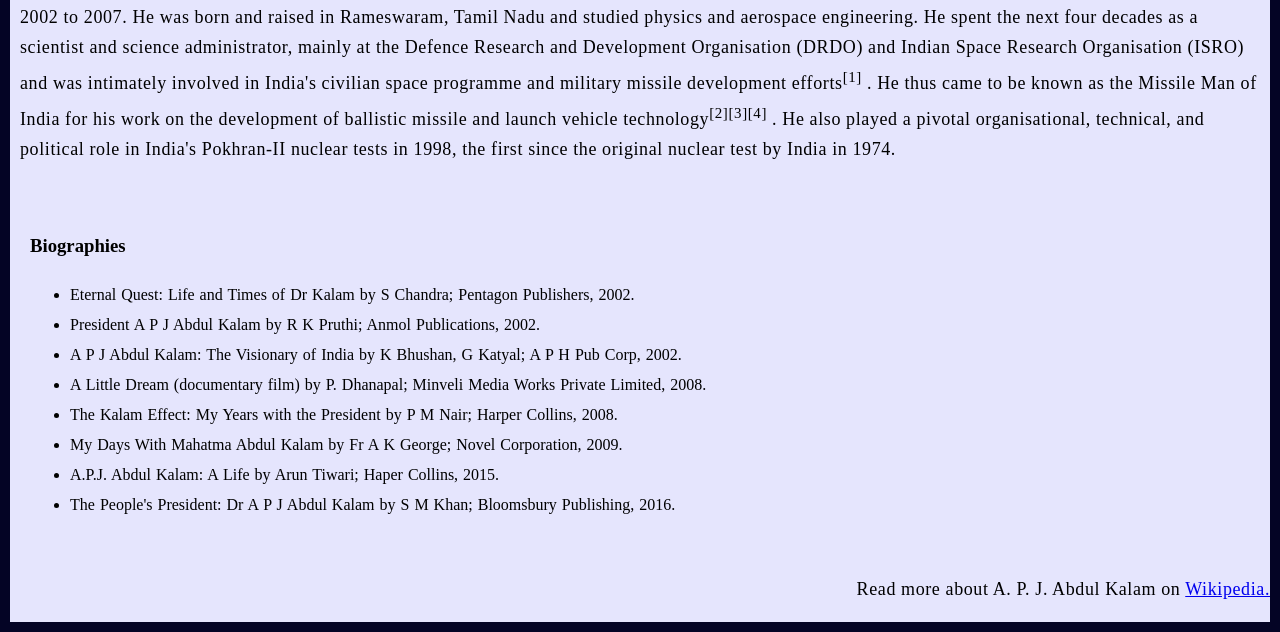
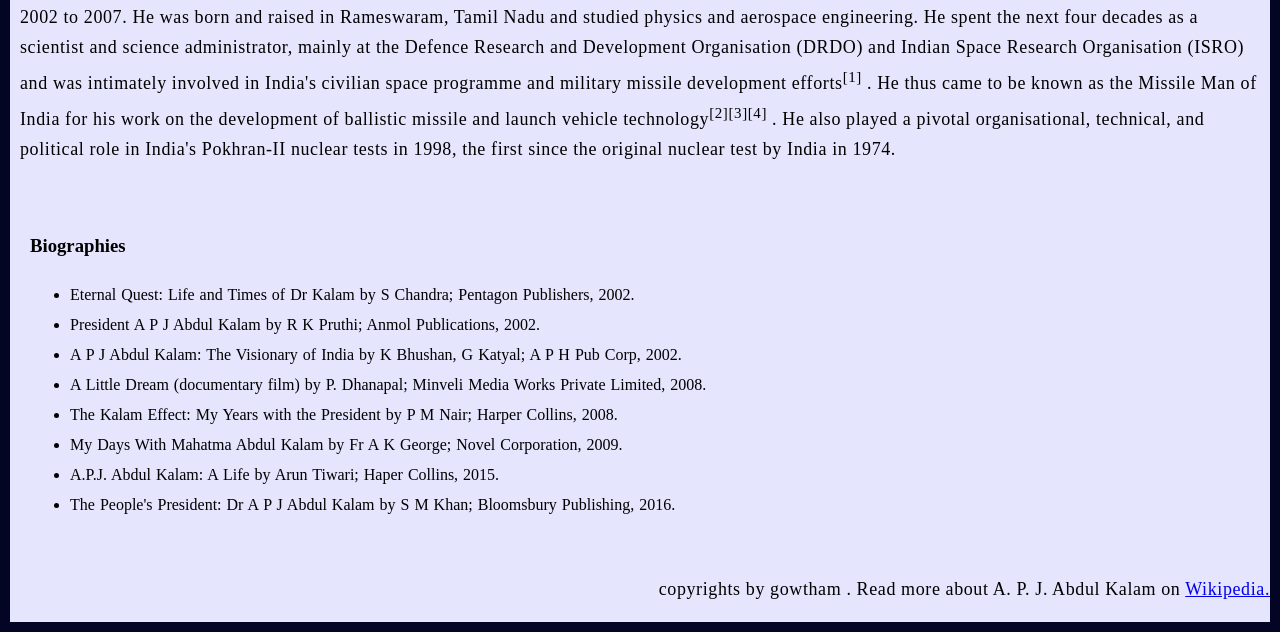
Before and after one commit to GowthamKumarMandala/tribute_page, a plain HTML site: page index.html in a window 1280 px wide. Shown: the part 619-1251 px from the top of the page. Drawn offline with Linux system fonts and the light colour scheme.

Commit message:
Update index.html

```diff
--- a/index.html
+++ b/index.html
@@ -87,7 +87,7 @@
 
 
             <footer>
-                <p>
+                <p>copyrights by gowtham .
                     Read more about A. P. J. Abdul Kalam on
                     <a href="https://en.wikipedia.org/wiki/A._P._J._Abdul_Kalam">Wikipedia.</a>
                 </p>
```
